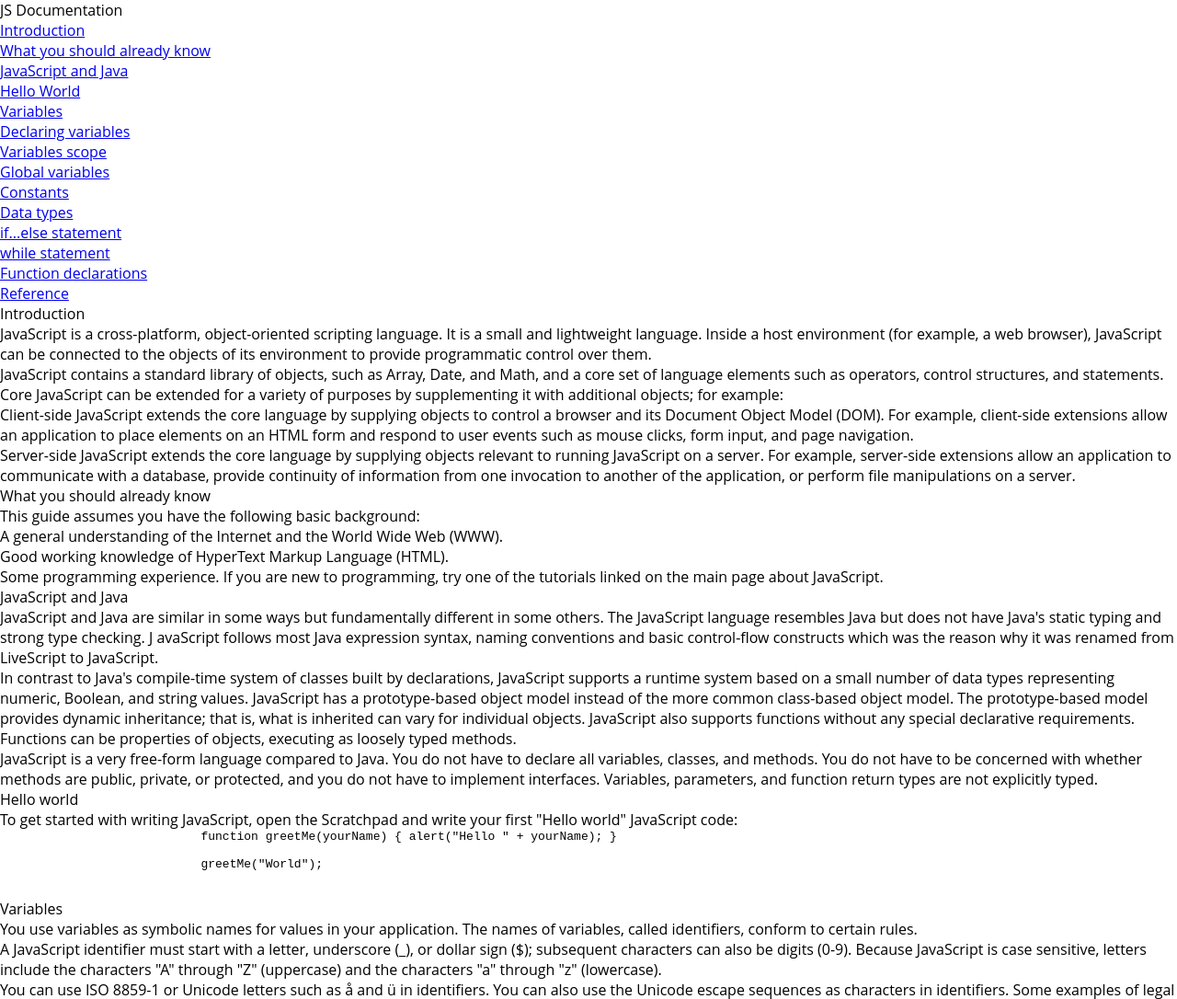
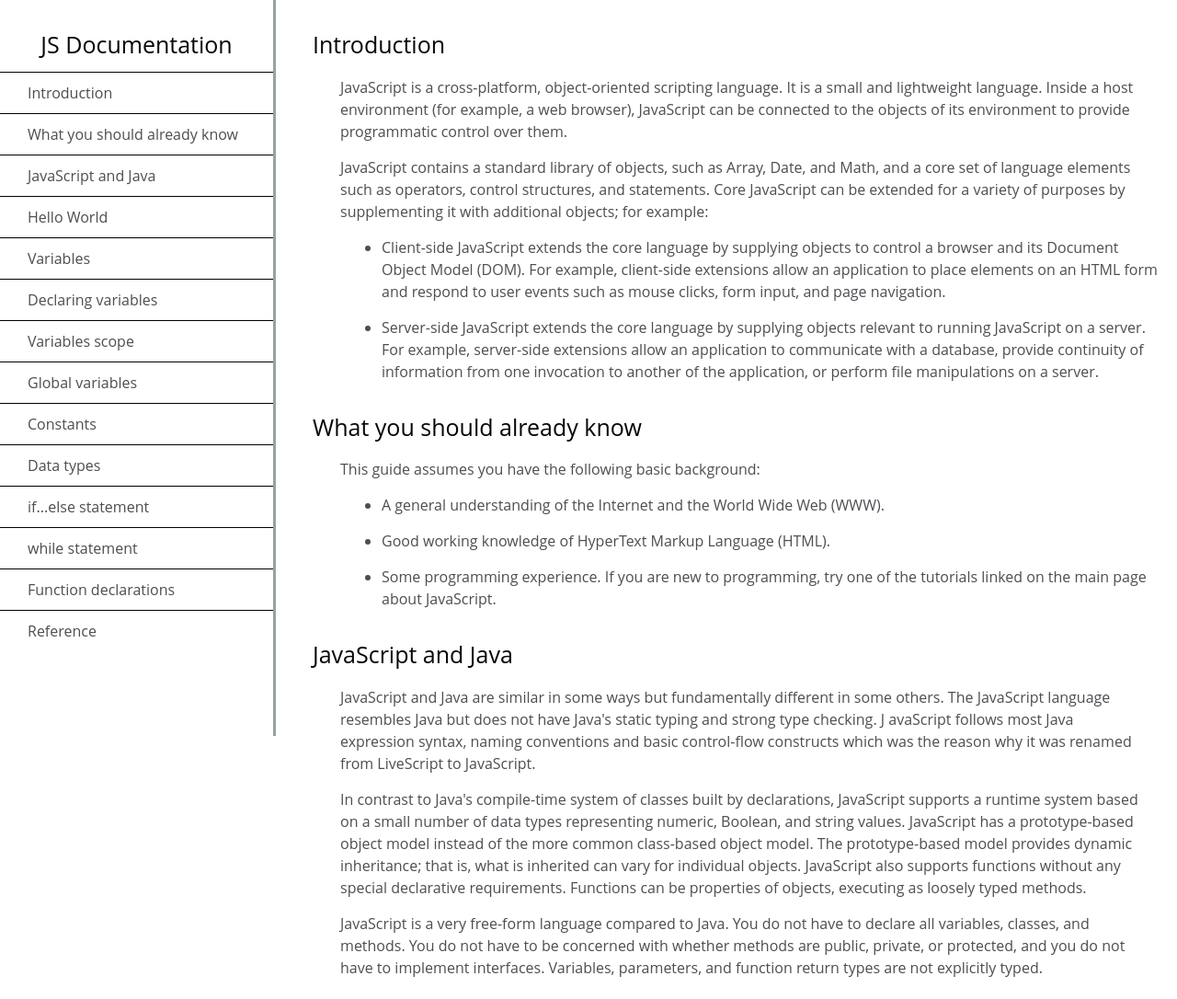
Before and after one commit to minhhuy11022000/Technical-Documentation-Page, a plain HTML site: page index.html in a window 1280 px wide. Shown: the top 1086 px of the page at 92% size. Drawn offline with Linux system fonts and the light colour scheme.

Commit message:
Finish my project, delete pre tag to make css effectivly

```diff
--- a/index.html
+++ b/index.html
@@ -7,28 +7,29 @@
 </head>
 
 <body>
-    <nav id="nav-bar">
+        <nav id="navbar">
             <header>JS Documentation</header>
             <ul>
-            <li class="nav-link"><a href="#introduction">Introduction</a></li>
-            <li class="nav-link"><a href="#what_you_should_already_know">What you should already know</a></li>
-            <li class="nav-link"><a href="#javascript_and_java">JavaScript and Java</a></li>
-            <li class="nav-link"><a href="#hello_world">Hello World</a></li>
-            <li class="nav-link"><a href="#variables">Variables</a></li>
-            <li class="nav-link"><a href="#declaring_variables">Declaring variables</a></li>
-            <li class="nav-link"><a href="#variables_scope">Variables scope</a></li>
-            <li class="nav-link"><a href="#global_variables">Global variables</a></li>
-            <li class="nav-link"><a href="#constants">Constants</a></li>
-            <li class="nav-link"><a href="#data_types">Data types</a></li>
-            <li class="nav-link"><a href="#if_else_statement">if...else statement</a></li>
-            <li class="nav-link"><a href="#while_statement">while statement</a></li>
-            <li class="nav-link"><a href="#function_declaration">Function declarations</a></li>
-            <li class="nav-link"><a href="#reference">Reference</a></li>
+                <li><a class="nav-link" href="#Introduction">Introduction</a></li>
+                <li><a class="nav-link" href="#What_you_should_already_know">What you should already know</a></li>
+                <li><a class="nav-link" href="#JavaScript_and_Java">JavaScript and Java</a></li>
+                <li><a class="nav-link" href="#Hello_world">Hello World</a></li>
+                <li><a class="nav-link" href="#Variables">Variables</a></li>
+                <li><a class="nav-link" href="#Declaring_variables">Declaring variables</a></li>
+                <li><a class="nav-link" href="#Variables_scope">Variables scope</a></li>
+                <li><a class="nav-link" href="#Global_variables">Global variables</a></li>
+                <li><a class="nav-link" href="#Constants">Constants</a></li>
+                <li><a class="nav-link" href="#Data_types">Data types</a></li>
+                <li><a class="nav-link" href="#if...else_statement">if...else statement</a></li>
+                <li><a class="nav-link" href="#while_statement">while statement</a></li>
+                <li><a class="nav-link" href="#Function_declarations">Function declarations</a></li>
+                <li><a class="nav-link" href="#Reference">Reference</a></li>
             </ul>
         </nav>
         <main id="main-doc">
-        <section class="main-section" id="introduction">
+            <section class="main-section" id="Introduction">
                 <header class="section-header">Introduction</header>
+                <article>
                     <p>JavaScript is a cross-platform, object-oriented scripting language.
                         It is a small and lightweight language. Inside a host environment (for example, a web browser),
                         JavaScript can be connected to the objects of its environment to provide programmatic control over them.
@@ -47,9 +48,11 @@
                             perform file manipulations on a server.</li>
                     </ul>
                     </p>
+                </article>
             </section>
-        <section class="main-section" id="what_you_should_already_know">
+            <section class="main-section" id="What_you_should_already_know">
                 <header class="section-header">What you should already know</header>
+                <article>
                     <p>
                         This guide assumes you have the following basic background:
                     <ul>
@@ -59,9 +62,11 @@
                             main page about JavaScript.</li>
                     </ul>
                     </p>
+                </article>
             </section>
-        <section class="main-section" id="javascript_and_java">
+            <section class="main-section" id="JavaScript_and_Java">
                 <header class="section-header">JavaScript and Java</header>
+                <article>
                     <p>
                         JavaScript and Java are similar in some ways but fundamentally different in some others.
                         The JavaScript language resembles Java but does not have Java's static typing and strong type checking.
@@ -87,54 +92,49 @@
                         have to implement interfaces.
                         Variables, parameters, and function return types are not explicitly typed.
                     </p>
+                </article>
             </section>
-        <section class="main-section" id="hello_world">
+            <section class="main-section" id="Hello_world">
                 <header class="section-header">Hello world</header>
                 <article>
                     <p>
                         To get started with writing JavaScript, open the Scratchpad and write your first "Hello world"
                         JavaScript code:
-                    <pre>
                                 <code>function greetMe(yourName) { alert("Hello " + yourName); } <br>
                                 greetMe("World");
                                 </code>
-                    </pre>
                     </p>
                 </article>
             </section>
-        <section class="main-section" id="variables">
+            <section class="main-section" id="Variables">
                 <header class="section-header">Variables</header>
+               <article>
                 <p>You use variables as symbolic names for values in your application. The names of variables, called identifiers, conform to certain rules.</p>
                 <p>A JavaScript identifier must start with a letter, underscore (_), or dollar sign ($); subsequent characters can also be digits (0-9).
                     Because JavaScript is case sensitive, letters include the characters "A" through "Z" (uppercase) and the characters "a" through "z" (lowercase).</p>
                 <p>You can use ISO 8859-1 or Unicode letters such as å and ü in identifiers. You can also use the Unicode escape sequences as characters in identifiers.
                     Some examples of legal names are Number_hits, temp99, and _name.</p>
+               </article>
             </section>
-        <section class="main-section" id="declaring_variables">
+            <section class="main-section" id="Declaring_variables">
                 <header class="section-header">Declaring variables</header>
                 <article>
                     <p>You can declare a variable in three ways:
                         With the keyword var. For example,
-                    <pre>
                             <code>var x = 42.</code>
-                    </pre>
                     </p>
                     <p>This syntax can be used to declare both local and global variables.</p>
                     <p>By simply assigning it a value. For example,
-                    <pre>
                             <code>x = 42.</code>
-                    </pre>
                     </p>
                     <p>This always declares a global variable. It generates a strict JavaScript warning. You shouldn't use this variant.</p>
                     <p>With the keyword let. For example,
-                    <pre>
                             <code>let y = 13.</code>
-                    </pre>
                     </p>
                     <p>This syntax can be used to declare a block scope local variable. See Variable scope below.</p>
                 </article>
             </section>
-        <section class="main-section" id="variables_scope">
+            <section class="main-section" id="Variables_scope">
                 <header class="section-header">Variables scope</header>
                 <article>
                     <p>When you declare a variable outside of any function, it is called a global variable, because it is available to any other code in the current document.
@@ -143,19 +143,15 @@
                     <p>
                         JavaScript before ECMAScript 2015 does not have block statement scope; rather, a variable declared within a block is local to the function (or global scope) that the block resides within.
                         For example the following code will log 5, because the scope of x is the function (or global context) within which x is declared, not the block, which in this case is an if statement.
-                    <pre>
                             <code>if (true) { var x = 5; } console.log(x); // 5</code>
-                    </pre>
                     </p>
                     <p>This behavior changes, when using the let declaration introduced in ECMAScript 2015.
-                    <pre>
                             <code>if (true) { let y = 5; } console.log(y); // ReferenceError: y is not
                                 defined</code>
-                    </pre>
                     </p>
                 </article>
             </section>
-        <section class="main-section" id="global_variables">
+            <section class="main-section" id="Global_variables">
                 <header class="section-header">Global variables</header>
                 <article>
                     <p>
@@ -166,33 +162,28 @@
                     </p>
                 </article>
             </section>
-        <section class="main-section" id="constants">
+            <section class="main-section" id="Constants">
                 <header class="section-header">Constants</header>
                 <article>
                     <p>
                         You can create a read-only, named constant with the const keyword. The syntax of a constant identifier is the same as for a variable identifier: it must start with a letter, underscore or dollar sign and can contain alphabetic, numeric, or underscore characters.
-                    <pre>
                             <code>const PI = 3.14;</code>
-                    </pre>
                     </p>
                     <p>A constant cannot change value through assignment or be re-declared while the script is running. It has to be initialized to a value.</p>
                     <p>The scope rules for constants are the same as those for let block scope variables. If the const keyword is omitted, the identifier is assumed to represent a variable.</p>
                     <p>You cannot declare a constant with the same name as a function or variable in the same scope. For example:
-                    <pre>
                             <code>// THIS WILL CAUSE AN ERROR function f() {}; const f = 5; // THIS WILL
                                 CAUSE AN ERROR ALSO function f() { const g = 5; var g; //statements
                                 }</code>
-                    </pre>
                     </p>
                     <p>However, object attributes are not protected, so the following statement is executed without problems.
-                    <pre>
                             <code>const MY_OBJECT = {"key": "value"}; MY_OBJECT.key = "otherValue";</code>
-                    </pre>
                     </p>
                 </article>
             </section>
-        <section class="main-section" id="data_types">
+            <section class="main-section" id="Data_types">
                 <header class="section-header">Data types</header>
+                <article>
                     <p>The latest ECMAScript standard defines seven data types:</p>
                 <ul>
                     <li>Six data types that are primitives:
@@ -207,45 +198,38 @@
                     </li>
                     <li>and Object</li>
                 </ul>
+                </article>
             </section>
-        <section class="main-section" id="if_else_statement">
+            <section class="main-section" id="if...else_statement">
                 <header class="section-header">if...else statement</header>
                 <article>
                     <p>
                         Use the if statement to execute a statement if a logical condition is true. Use the optional else clause to execute a statement if the condition is false. An if statement looks as follows:
-                    <pre>
                             <code>if (condition) { statement_1; } else { statement_2; }</code>
-                    </pre>
                         condition can be any expression that evaluates to true or false. See Boolean for an explanation of what evaluates to true and false.
                         If condition evaluates to true, statement_1 is executed; otherwise, statement_2 is executed. statement_1 and statement_2 can be any statement, including further nested if statements.
                     </p>
                     <p>
                         You may also compound the statements using else if to have multiple conditions tested in sequence, as follows:
-                    <pre>
                             <code>if (condition_1) { statement_1; } else if (condition_2) { statement_2;
                             } else if (condition_n) { statement_n; } else { statement_last; }</code>
-                    </pre>
                     </p>
                     <p>
                         In the case of multiple conditions only the first logical condition which evaluates to true will be executed. To execute multiple statements, group them within a block statement ({ ... }) . In general, it's good practice to always use block statements, especially when nesting if statements:
-                    <pre>
-                        <code>if (condition) { statement_1_runs_if_condition_is_true;
+                            <code>
+                                if (condition) { statement_1_runs_if_condition_is_true;
                                 statement_2_runs_if_condition_is_true; } else {
                                 statement_3_runs_if_condition_is_false;
-                            statement_4_runs_if_condition_is_false; }</code>
-                    </pre>
+                                statement_4_runs_if_condition_is_false; }
+                            </code>
                     </p>
                     <p>
                         It is advisable to not use simple assignments in a conditional expression, because the assignment can be confused with equality when glancing over the code. For example, do not use the following code:
-                    <pre>
                             <code>if (x = y) { /* statements here */ }</code>
-                    </pre>
                     </p>
                     <p>
                         If you need to use an assignment in a conditional expression, a common practice is to put additional parentheses around the assignment. For example:
-                    <pre>
                             <code>if ((x = y)) { /* statements here */ }</code>
-                    </pre>
                     </p>
                 </article>
             </section>
@@ -254,9 +238,7 @@
                 <article>
                     <p>
                         A while statement executes its statements as long as a specified condition evaluates to true. A while statement looks as follows:
-                    <pre>
                             <code>while (condition) statement</code>
-                    </pre>
                         If the condition becomes false, statement within the loop stops executing and control passes to the statement following the loop.
                     </p>
                     <p>
@@ -268,9 +250,7 @@
                     <p>
                         Example: <br>
                             The following while loop iterates as long as n is less than three:
-                    <pre>
                             <code>var n = 0; var x = 0; while (n < 3) { n++; x += n; }</code>
-                    </pre>
                     </p>
                     <p>
                         With each iteration, the loop increments n and adds that value to x. Therefore, x and n take on the following values:
@@ -283,7 +263,7 @@
                     </p>
                 </article>
             </section>
-        <section class="main-section" id="function_declaration">
+            <section class="main-section" id="Function_declarations">
                 <header class="section-header">Function declarations</header>
                 <article>
                     <p>
@@ -296,25 +276,24 @@
                     </p>
                     <p>
                         For example, the following code defines a simple function named square:
-                    <pre>
                             <code>function square(number) { return number * number; }</code>
-                    </pre>
                     </p>
                     <p>
                         The function square takes one argument, called number. The function consists of one statement that says to return the argument of the function (that is, number) multiplied by itself. The return statement specifies the value returned by the function.
+                        <code>return number * number;</code>
                     </p>
-                <pre>
-                    <code>return number * number;</code>
-                </pre>
+
                     <p>Primitive parameters (such as a number) are passed to functions by value; the value is passed to the function, but if the function changes the value of the parameter, this change is not reflected globally or in the calling function.
                     </p>
                 </article>
             </section>
-        <section class="main-section" id="reference">
+            <section class="main-section" id="Reference">
                 <header class="section-header">Reference</header>
+                <article>
                     <ul>
                         <li>All the documentation in this page is taken from <a href="#">MDN</a></li>
                     </ul>
+                </article>
             </section>
         </main>
 </body>
--- a/resources/css/styles.css
+++ b/resources/css/styles.css
@@ -6,12 +6,111 @@
 
 html{
     font-family: "Open Sans", Arial, sans-serif;
+    color: #4d4e53;
 }
 
+body{
+    line-height: 1.5;
+}
+
+p{
+    margin: 15px;
+}
+
+code{
+    display: block;
+    margin: 10px 0 0 15px;
+    padding: 15px;
+    background-color: rgb(241, 241, 241);
+}
+
+/*-----------------------------------------------*/
+/*------------------nav-bar-----------------------------*/
+/*-----------------------------------------------*/
+nav{
+    position: fixed;
+    height: 100%;
+    width: 300px;
+    top: 0;
+    left: 0;
+    border-right: solid;
+    border-color: rgba(0, 22, 22, 0.4);;
+    padding: 20px 0;
+}
+
+#navbar header{
+    color: rgb(7, 6, 6);
+    font-size: 25px;
+    text-align: center;
+    margin: 10px;
+}
+
+#navbar ul{
+    /* height: 88%; */
+    padding: 0;
+    overflow-y: auto;
+    overflow-x: hidden;
+}
+
+#navbar li{
+    position: relative;
+    border-top: 1px solid black;
+    width: 100%;
+}
+
+.nav-link{
+    display: block;
+    text-decoration: none;
+    color: #4d4e53;
+    padding: 10px 30px;
+    cursor: pointer;
+}
+
+.section-header{
+    color: rgb(7, 6, 6);
+    font-size: 25px;
+    font-weight: 500;
+}
+
+/*-----------------------------------------------*/
+/*------------------main-----------------------------*/
+/*-----------------------------------------------*/
+#main-doc{
+    margin-left: 300px;
+    margin-bottom: 110px;
+    padding-left: 40px;
+}
+
+.main-section{
+    margin-top: 30px;
+}
+
+.main-section article{
+    margin: 15px;
+}
+
+.main-section ul{
+    padding-left: 40px;
+}
+
+.main-section li{
+    margin: 15px 0 0 20px;
+}
+
+/*-----------------------------------------------*/
+/*------------------Desktop mode-----------------------------*/
+/*-----------------------------------------------*/
+/* @media (min-width: 900px){
 
 
-@media (min-width: 900px){
-    body{
-        grid-template-areas: "navbar content";
+    #navbar ul{
+        height: 88%;
+        padding: 0;
+        overflow-y: auto;
+        overflow-x: hidden;
     }
-}
+
+    main{
+        margin-left: 300px;
+    }
+} */
```
Lines whose indentation alone changed are shown as unchanged.
